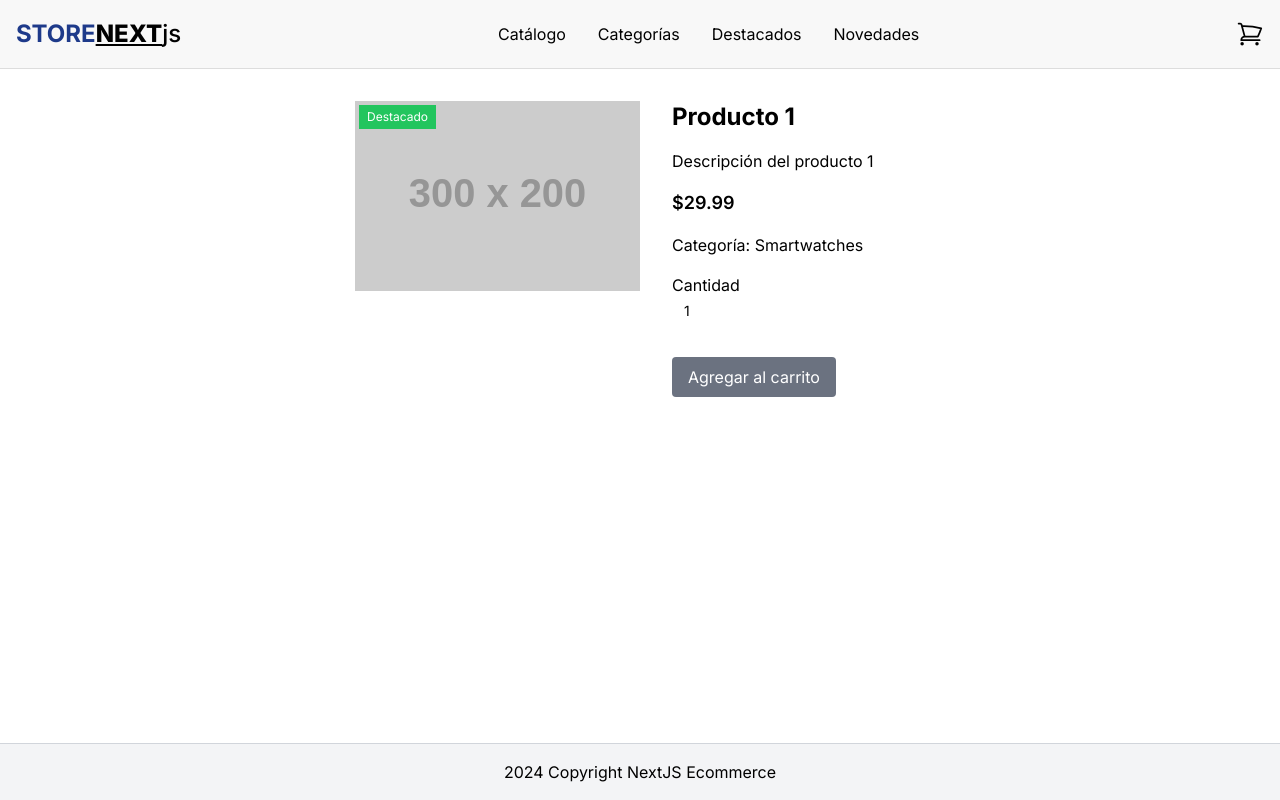
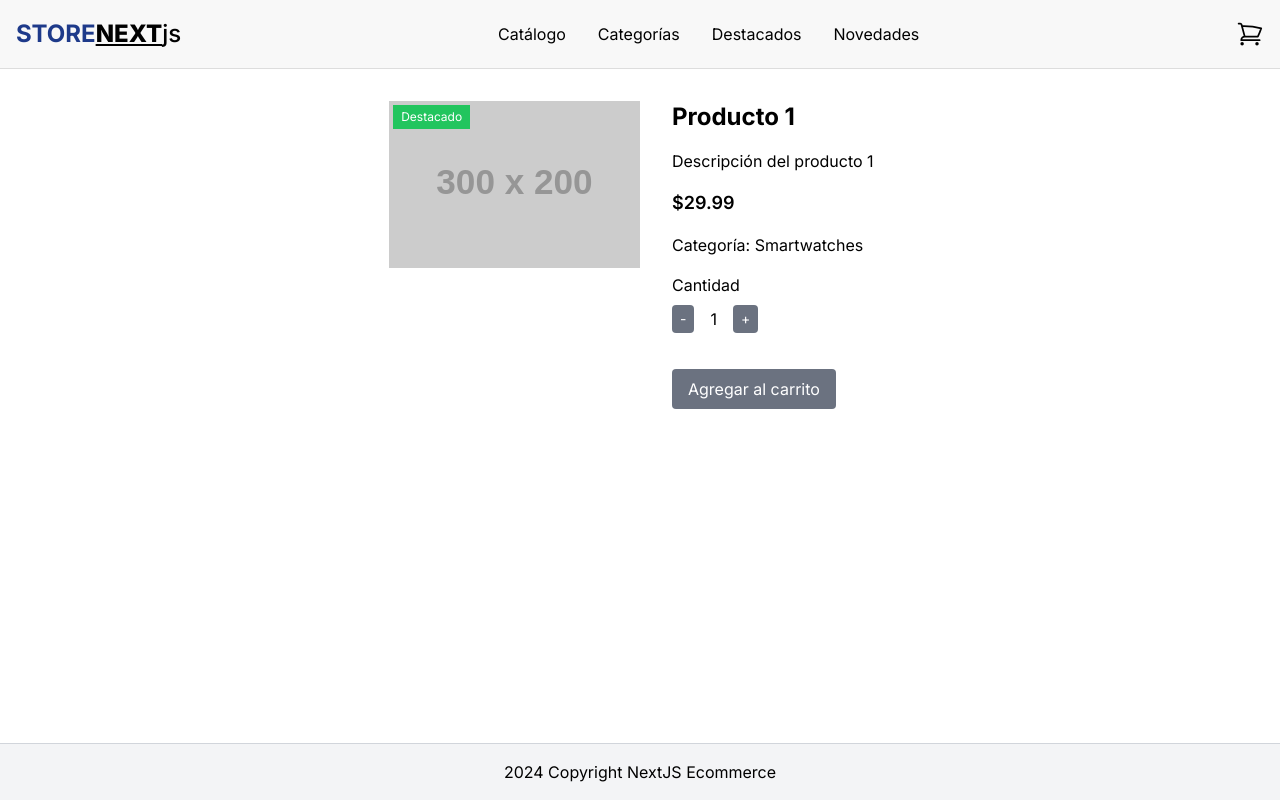
Before and after one commit to clarknicasio/Ecommerce-Next, a Next.js app: page /productos/1 in a window 1280 px wide. Built offline with nearby package versions, Linux system fonts and the light colour scheme.

Commit message:
Product counter

```diff
--- /dev/null
+++ b/app/ui/contador.js
@@ -0,0 +1,37 @@
+import React, { useState } from 'react';
+
+const Contador = () => {
+  const [quantity, setQuantity] = useState(1);
+
+  const sumar = () => {
+    setQuantity(quantity + 1);
+  };
+
+  const restar = () => {
+    if (quantity > 1) {
+      setQuantity(quantity - 1);
+    }
+  };
+
+  return (
+    <div className="flex items-center space-x-2 mt-2">
+      <button
+        onClick={restar}
+        className="bg-gray-500 text-sm text-white px-2 py-1 rounded"
+      >
+        -
+      </button>
+
+      <span className="px-2">{quantity}</span>
+
+      <button
+        onClick={sumar}
+        className="bg-gray-500 text-sm text-white px-2 py-1 rounded hover:bg-gray-900"
+      >
+        +
+      </button>
+    </div>
+  );
+};
+
+export default Contador;
--- a/app/ui/detalleProducto.js
+++ b/app/ui/detalleProducto.js
@@ -1,6 +1,7 @@
 "use client";
 
 import { products } from '../lib/data';
+import Contador from '../ui/contador';
 import Image from 'next/image';
 import { useEffect, useState } from 'react';
 import Link from 'next/link';
@@ -43,14 +44,7 @@
           <label htmlFor="quantity" className="block">
             Cantidad
           </label>
-          <input
-            type="number"
-            id="quantity"
-            name="quantity"
-            value={1}
-            min="1"
-            className="mt-1 block w-full pl-3 pr-12 sm:text-sm border-gray-300 rounded-md"
-          />
+          <Contador />
         </div>
 
         <Link href="/carrito">
```
